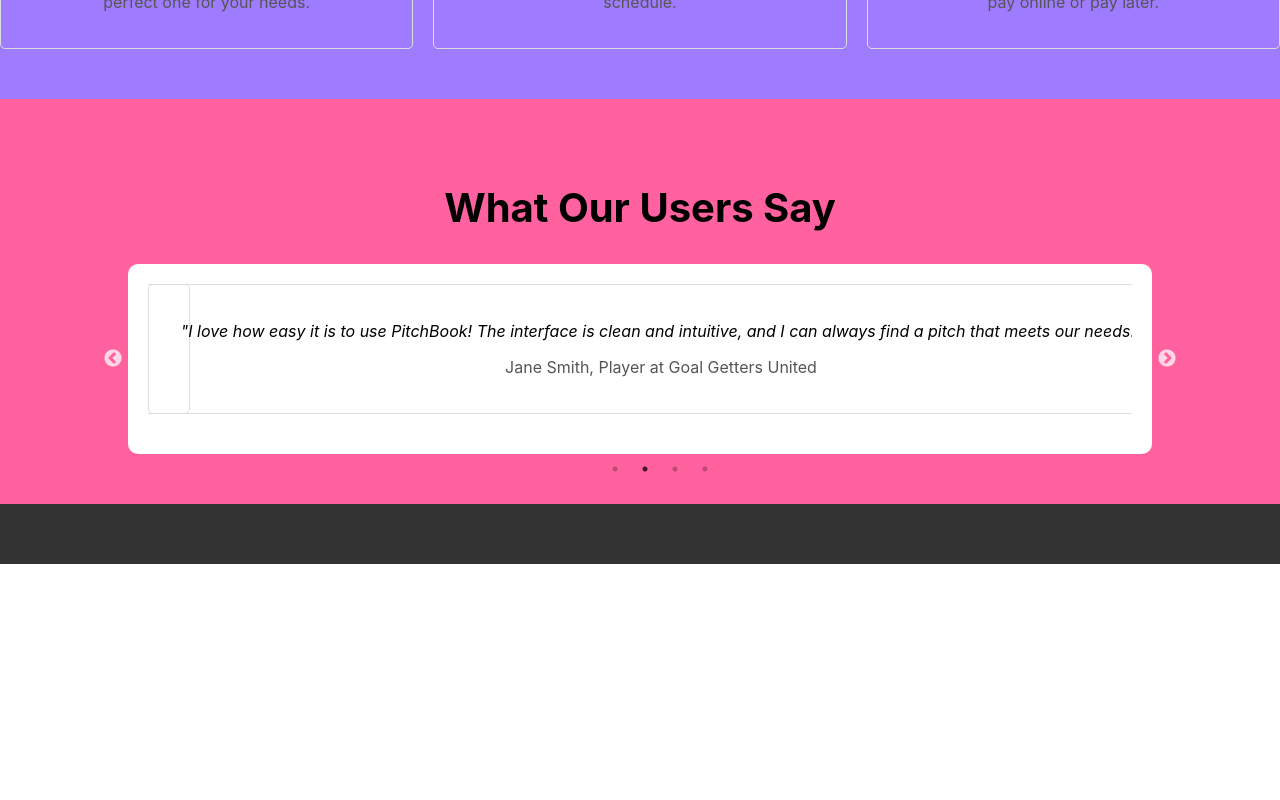
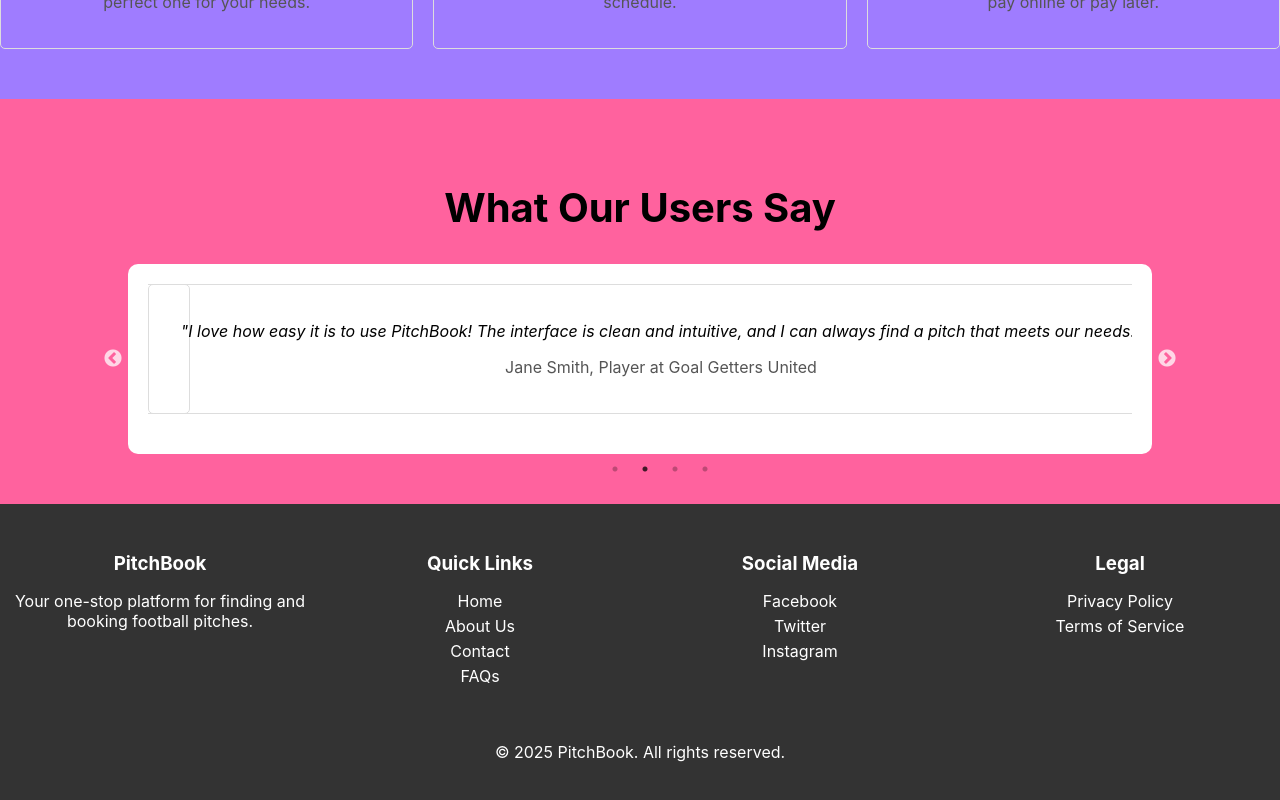
Before and after one commit to xoluxp/Pitchbooker, a React (Create React App) app in the folder pitchbook/pitchbook-frontend/: page / in a window 1280 px wide. Shown: the part 1702-2502 px from the top of the page. Before the commit the page ends 2266 px from the top, so only its background shows below. Built offline with nearby package versions, Linux system fonts and the light colour scheme.

Commit message:
add footer component with styling; include links and legal information

```diff
--- /dev/null
+++ b/pitchbook/pitchbook-frontend/src/components/Footer.css
@@ -0,0 +1,39 @@
+.footer {
+   background-color: #333;
+   color: white;
+   padding: 30px 0;
+ }
+
+ .footer-content {
+   display: flex;
+   justify-content: space-between;
+   flex-wrap: wrap; /* Allow wrapping on smaller screens */
+ }
+
+ .footer-section {
+   width: 25%; /* Adjust width as needed */
+   margin-bottom: 20px;
+ }
+
+ .footer-section h3 {
+   margin-bottom: 10px;
+ }
+
+ .footer-section ul {
+   list-style: none;
+   padding: 0;
+ }
+
+ .footer-section li {
+   margin-bottom: 5px;
+ }
+
+ .footer-section a {
+   color: white;
+   text-decoration: none;
+ }
+
+ .footer-bottom {
+   text-align: center;
+   margin-top: 20px;
+ }
--- a/pitchbook/pitchbook-frontend/src/components/Footer.js
+++ b/pitchbook/pitchbook-frontend/src/components/Footer.js
@@ -1,9 +1,46 @@
 import React from 'react';
+import './Footer.css'; // Import the CSS file
 
 function Footer() {
   return (
     <footer className="footer">
-      {/* Add footer content here */}
+      <div className="container">
+        <div className="footer-content">
+          <div className="footer-section">
+            <h3>PitchBook</h3>
+            <p>
+              Your one-stop platform for finding and booking football pitches.
+            </p>
+          </div>
+          <div className="footer-section">
+            <h3>Quick Links</h3>
+            <ul>
+              <li><a href="/">Home</a></li>
+              <li><a href="/about">About Us</a></li>
+              <li><a href="/contact">Contact</a></li>
+              <li><a href="/faq">FAQs</a></li>
+            </ul>
+          </div>
+          <div className="footer-section">
+            <h3>Social Media</h3>
+            <ul>
+              <li><a href="https://www.facebook.com">Facebook</a></li>
+              <li><a href="https://www.twitter.com">Twitter</a></li>
+              <li><a href="https://www.instagram.com">Instagram</a></li>
+            </ul>
+          </div>
+          <div className="footer-section">
+            <h3>Legal</h3>
+            <ul>
+              <li><a href="/privacy">Privacy Policy</a></li>
+              <li><a href="/terms">Terms of Service</a></li>
+            </ul>
+          </div>
+        </div>
+        <div className="footer-bottom">
+          <p>&copy; 2025 PitchBook. All rights reserved.</p>
+        </div>
+      </div>
     </footer>
   );
 }
```
